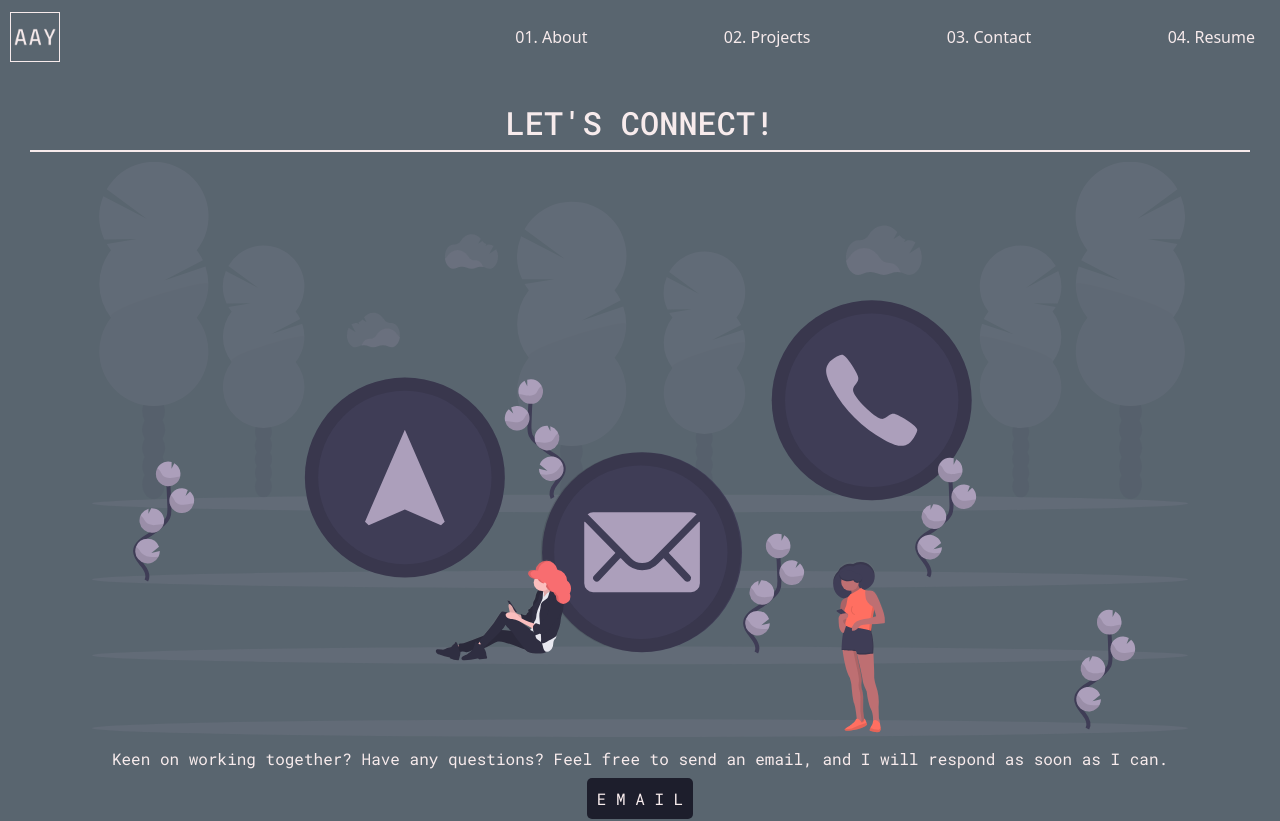
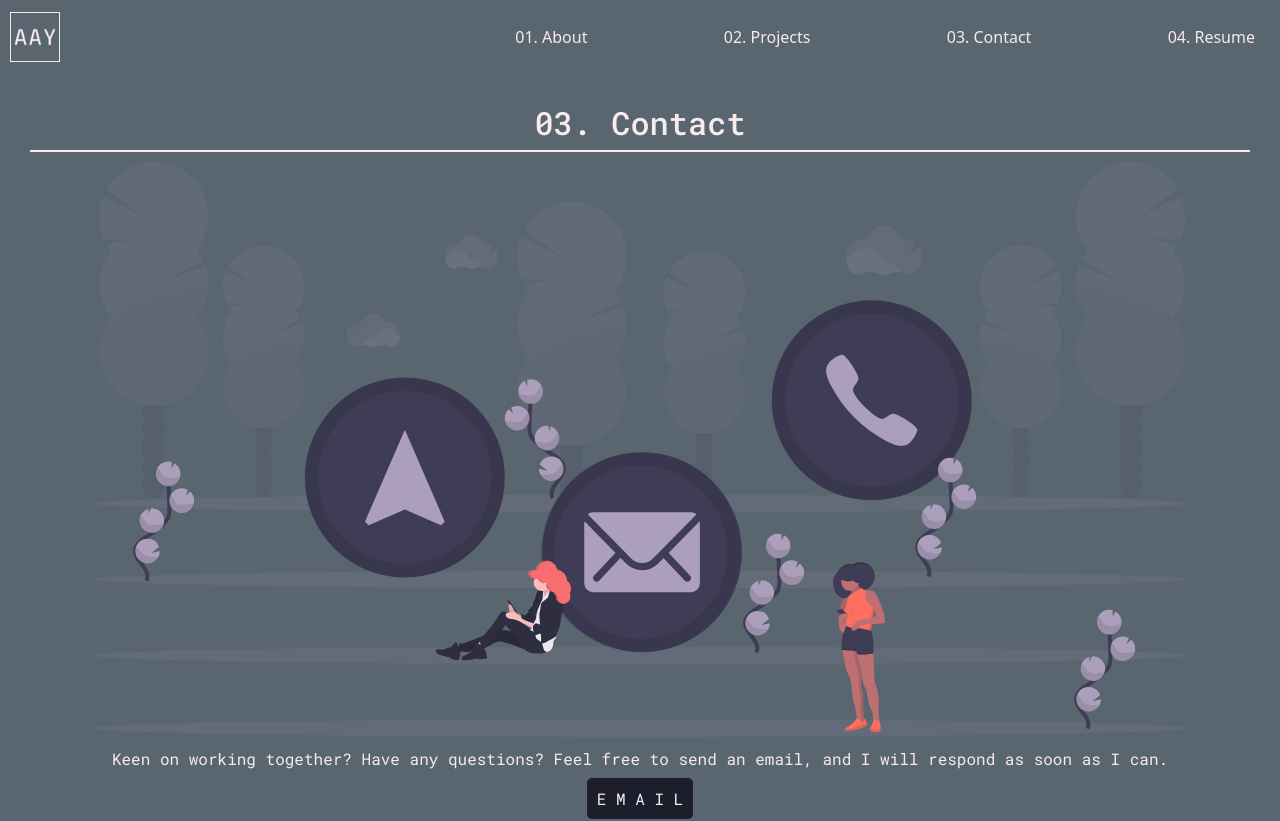
Before and after one commit to aaronauyoong/my-react-portfolio, a React (Create React App) app: page /contact in a window 1280 px wide. Shown: the top 821 px of the page. Built offline with nearby package versions, Linux system fonts and the light colour scheme.

Commit message:
updated headers to match new styling

```diff
--- a/src/components/contact/Contact.js
+++ b/src/components/contact/Contact.js
@@ -8,7 +8,7 @@ function Contact() {
 		<section>
             <div class="contact">
                 <div class="contact-header">
-                    <h2>LET'S CONNECT!</h2>
+                    <h2><span class="title-number">03.</span> Contact</h2>
                 </div>
                 <div class="contact-img">
                     <img src={ContactImg} alt="Contact me cartoon" />
--- a/src/components/projects/Projects.js
+++ b/src/components/projects/Projects.js
@@ -15,7 +15,7 @@ function Projects() {
         <section>
             <div class="main-container" id="projects">
                 <div class="container-header">
-                    <h2>My <span class="underline">Projects</span></h2>
+                    <h2><span class="title-number">02.</span> Projects</h2>
                 </div>
 
                 {/* FEATURED PROJECT 1 */}
--- a/src/components/resume/Resume.js
+++ b/src/components/resume/Resume.js
@@ -9,7 +9,7 @@ function Resume() {
 		<section>
 			<div class="resume">
 				<div class="resume-header">
-					<h2>My Resume</h2>
+					<h2><span class="title-number">04.</span> Resume</h2>
 				</div>
 				<div class="resume-img">
 					<a href={MyResume}>
```
